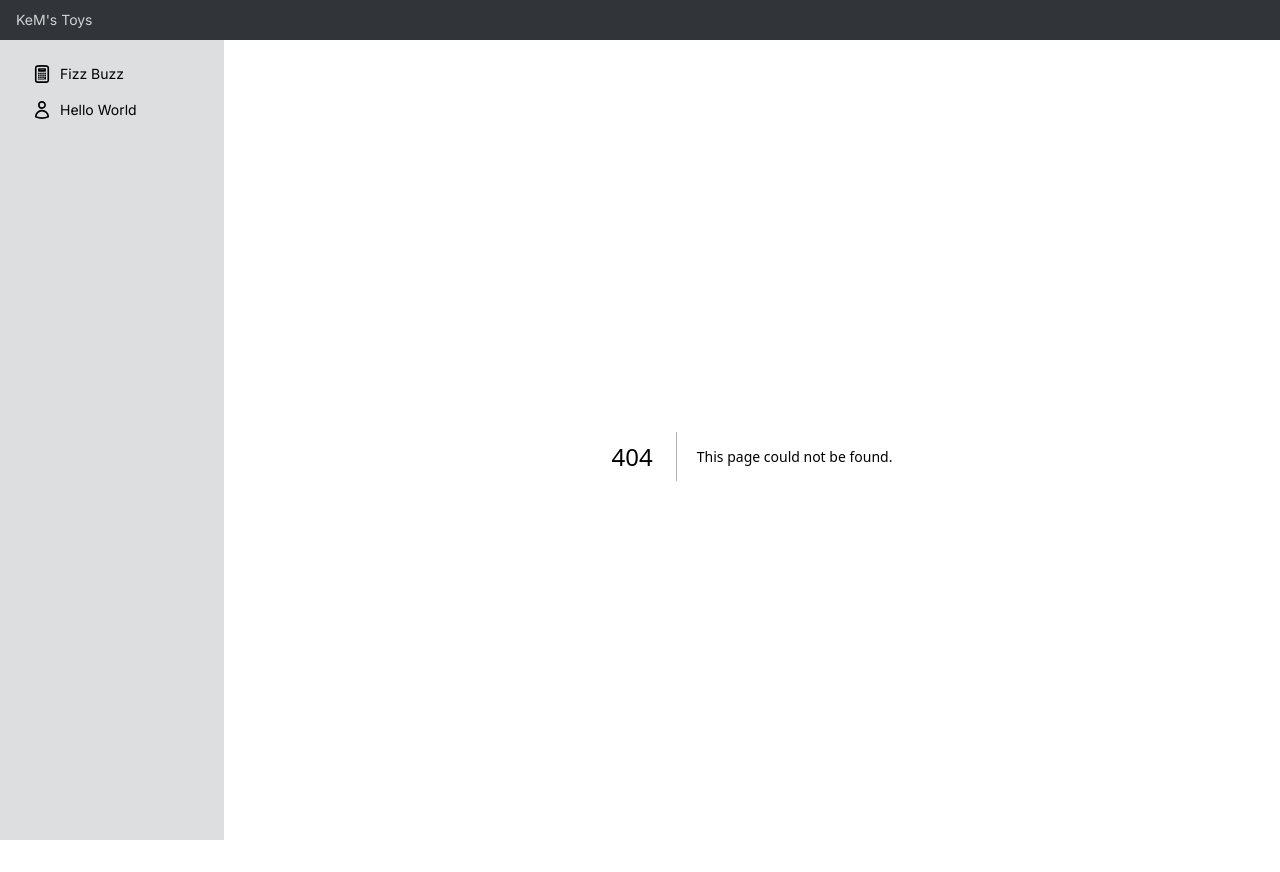
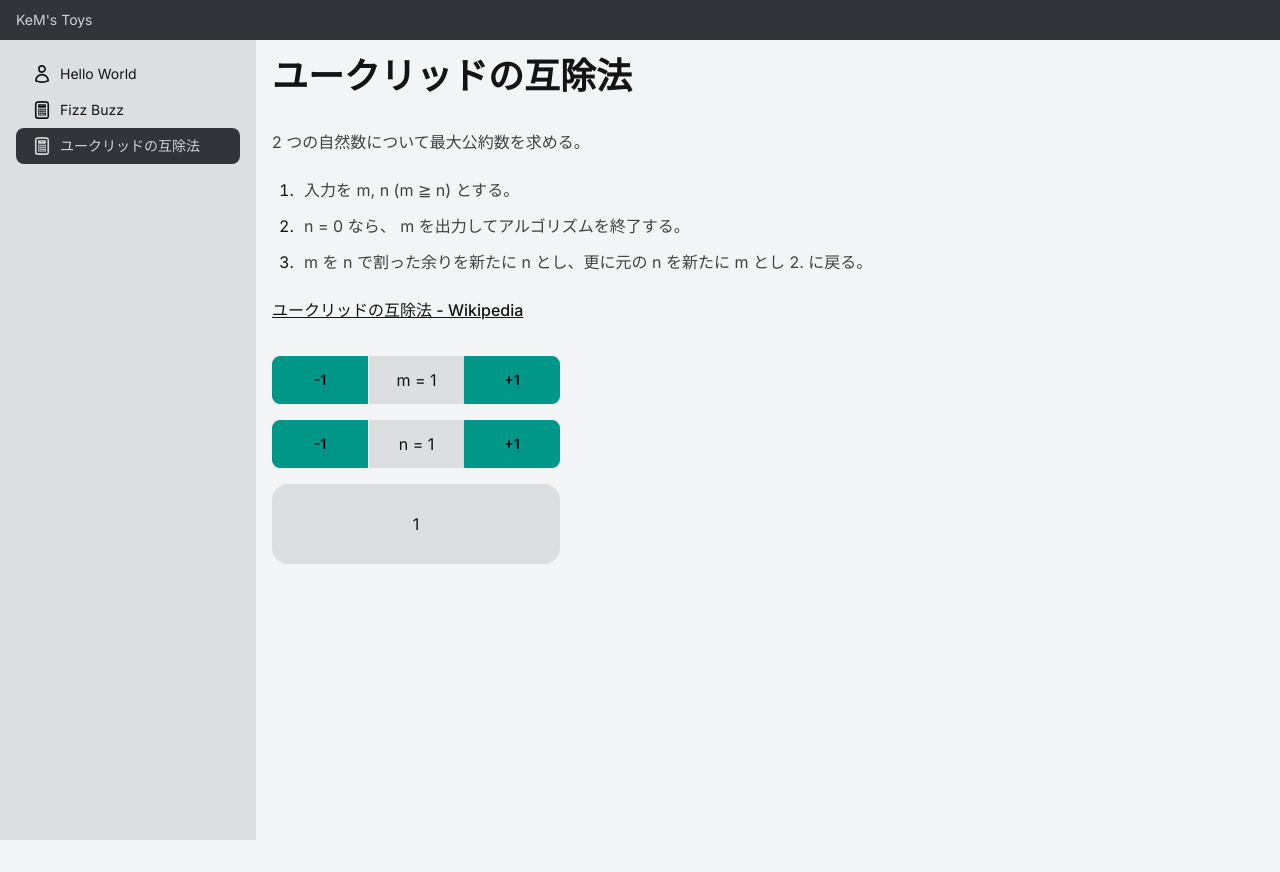
Before and after one commit to kem198/kems-toys, a Next.js app: page /euclidean-algorithm in a window 1280 px wide. Before the commit this address had no page. After the commit the page ends 840 px from the top, so only its background shows below. Built offline with nearby package versions, Linux system fonts and the light colour scheme.

Commit message:
add euclidean-algorithm

```diff
--- /dev/null
+++ b/src/app/euclidean-algorithm/page.tsx
@@ -0,0 +1,126 @@
+'use client';
+
+import { useState } from 'react';
+
+function EuclideanAlgorithm() {
+  // mCount と nCount の状態を管理する
+  const [mCount, setMCount] = useState(1);
+  const [nCount, setNCount] = useState(1);
+
+  // カウントを更新する関数
+  const updateCount = (countSetter, addNum) => () => {
+    countSetter((prevCount) => prevCount + addNum);
+  };
+
+  /**
+   * 2 つの自然数について最大公約数を求める関数
+   *
+   * @see https://ja.wikipedia.org/wiki/ユークリッドの互除法
+   */
+  const calcGcd = (m: number, n: number) => {
+    // 入力が自然数であるか評価する
+    if (m < 0 || n < 0) {
+      return 'm または n が自然数ではありません';
+    }
+    // 入力が m >= n であるか評価する
+    if (m < n) {
+      return 'm ≧ n ではありません';
+    }
+
+    while (n !== 0) {
+      // m と n の剰余を求める
+      const q = Math.floor(m % n);
+      // m と n の商を求める
+      const r = Math.floor(m / n);
+      // 表示
+      console.log(`${m} / ${n} = ${r} ... ${q}`);
+
+      // 元の n を新たに m とする
+      m = n;
+      // m と n の剰余を新たに n とする
+      n = q;
+    }
+
+    return m;
+  };
+
+  return (
+    <div className="container my-8 flex w-fit flex-col gap-4 max-lg:mx-auto">
+      {/* mCount の加減算 UI */}
+      <div className="join">
+        <div className="join-item">
+          <button
+            type="button"
+            className="btn btn-secondary join-item w-24"
+            onClick={updateCount(setMCount, -1)}
+          >
+            -1
+          </button>
+        </div>
+        <div className="join-item mx-auto flex w-24 place-items-center items-center justify-center rounded-box bg-base-200">
+          m = {mCount}
+        </div>
+        <button
+          type="button"
+          className="btn btn-secondary join-item w-24"
+          onClick={updateCount(setMCount, 1)}
+        >
+          +1
+        </button>
+      </div>
+      {/* nCount の加減算 UI */}
+      <div className="join">
+        <button
+          type="button"
+          className="btn btn-secondary join-item w-24"
+          onClick={updateCount(setNCount, -1)}
+        >
+          -1
+        </button>
+        <div className="join-item mx-auto flex w-24 place-items-center items-center justify-center rounded-box bg-base-200">
+          n = {nCount}
+        </div>
+        <button
+          type="button"
+          className="btn btn-secondary join-item w-24"
+          onClick={updateCount(setNCount, 1)}
+        >
+          +1
+        </button>
+      </div>
+
+      {/* 結果表示領域 */}
+      <div className="flex h-20 w-72 place-items-center items-center justify-center rounded-box bg-base-200">
+        <p>{calcGcd(mCount, nCount)}</p>
+      </div>
+    </div>
+  );
+}
+
+export default function App() {
+  return (
+    <div>
+      <article className="prose">
+        <h1>ユークリッドの互除法</h1>
+        <p>2 つの自然数について最大公約数を求める。</p>
+        <ol>
+          <li>入力を m, n (m ≧ n) とする。</li>
+          <li>n = 0 なら、 m を出力してアルゴリズムを終了する。</li>
+          <li>
+            m を n で割った余りを新たに n とし、更に元の n を新たに m とし 2.
+            に戻る。
+          </li>
+        </ol>
+        <p>
+          <a
+            href="https://ja.wikipedia.org/wiki/%E3%83%A6%E3%83%BC%E3%82%AF%E3%83%AA%E3%83%83%E3%83%89%E3%81%AE%E4%BA%92%E9%99%A4%E6%B3%95"
+            target="_blank"
+          >
+            ユークリッドの互除法 - Wikipedia
+          </a>
+        </p>
+      </article>
+      <EuclideanAlgorithm />
+    </div>
+  );
+}
--- a/src/assets/toys.json
+++ b/src/assets/toys.json
@@ -1,14 +1,20 @@
 {
+  "helloWorld": {
+    "title": "Hello World",
+    "description": "aaaaa aaaa a a a aaaaaa",
+    "link": "/hello-world",
+    "svgD": "M15.75 6a3.75 3.75 0 1 1-7.5 0 3.75 3.75 0 0 1 7.5 0ZM4.501 20.118a7.5 7.5 0 0 1 14.998 0A17.933 17.933 0 0 1 12 21.75c-2.676 0-5.216-.584-7.499-1.632Z"
+  },
   "fizzBuzz": {
     "title": "Fizz Buzz",
     "description": "よくあるやつ",
     "link": "/fizz-buzz",
     "svgD": "M15.75 15.75V18m-7.5-6.75h.008v.008H8.25v-.008Zm0 2.25h.008v.008H8.25V13.5Zm0 2.25h.008v.008H8.25v-.008Zm0 2.25h.008v.008H8.25V18Zm2.498-6.75h.007v.008h-.007v-.008Zm0 2.25h.007v.008h-.007V13.5Zm0 2.25h.007v.008h-.007v-.008Zm0 2.25h.007v.008h-.007V18Zm2.504-6.75h.008v.008h-.008v-.008Zm0 2.25h.008v.008h-.008V13.5Zm0 2.25h.008v.008h-.008v-.008Zm0 2.25h.008v.008h-.008V18Zm2.498-6.75h.008v.008h-.008v-.008Zm0 2.25h.008v.008h-.008V13.5ZM8.25 6h7.5v2.25h-7.5V6ZM12 2.25c-1.892 0-3.758.11-5.593.322C5.307 2.7 4.5 3.65 4.5 4.757V19.5a2.25 2.25 0 0 0 2.25 2.25h10.5a2.25 2.25 0 0 0 2.25-2.25V4.757c0-1.108-.806-2.057-1.907-2.185A48.507 48.507 0 0 0 12 2.25Z"
   },
-  "helloWorld": {
-    "title": "Hello World",
-    "description": "aaaaa aaaa a a a aaaaaa",
-    "link": "/hello-world",
-    "svgD": "M15.75 6a3.75 3.75 0 1 1-7.5 0 3.75 3.75 0 0 1 7.5 0ZM4.501 20.118a7.5 7.5 0 0 1 14.998 0A17.933 17.933 0 0 1 12 21.75c-2.676 0-5.216-.584-7.499-1.632Z"
+  "euclideanAlgorithm": {
+    "title": "ユークリッドの互除法",
+    "description": "2 つの自然数の最大公約数を求める",
+    "link": "/euclidean-algorithm",
+    "svgD": "M15.75 15.75V18m-7.5-6.75h.008v.008H8.25v-.008Zm0 2.25h.008v.008H8.25V13.5Zm0 2.25h.008v.008H8.25v-.008Zm0 2.25h.008v.008H8.25V18Zm2.498-6.75h.007v.008h-.007v-.008Zm0 2.25h.007v.008h-.007V13.5Zm0 2.25h.007v.008h-.007v-.008Zm0 2.25h.007v.008h-.007V18Zm2.504-6.75h.008v.008h-.008v-.008Zm0 2.25h.008v.008h-.008V13.5Zm0 2.25h.008v.008h-.008v-.008Zm0 2.25h.008v.008h-.008V18Zm2.498-6.75h.008v.008h-.008v-.008Zm0 2.25h.008v.008h-.008V13.5ZM8.25 6h7.5v2.25h-7.5V6ZM12 2.25c-1.892 0-3.758.11-5.593.322C5.307 2.7 4.5 3.65 4.5 4.757V19.5a2.25 2.25 0 0 0 2.25 2.25h10.5a2.25 2.25 0 0 0 2.25-2.25V4.757c0-1.108-.806-2.057-1.907-2.185A48.507 48.507 0 0 0 12 2.25Z"
   }
 }
--- a/src/components/Templates/TwoColumnLayout.tsx
+++ b/src/components/Templates/TwoColumnLayout.tsx
@@ -49,7 +49,7 @@ export default function Navbar({ title, link, children }) {
             aria-label="close sidebar"
             className="drawer-overlay"
           ></label>
-          <div className="menu min-h-full w-56 bg-base-200 p-4">
+          <div className="menu min-h-full w-64 bg-base-200 p-4">
             <ToyList />
           </div>
         </div>
```
